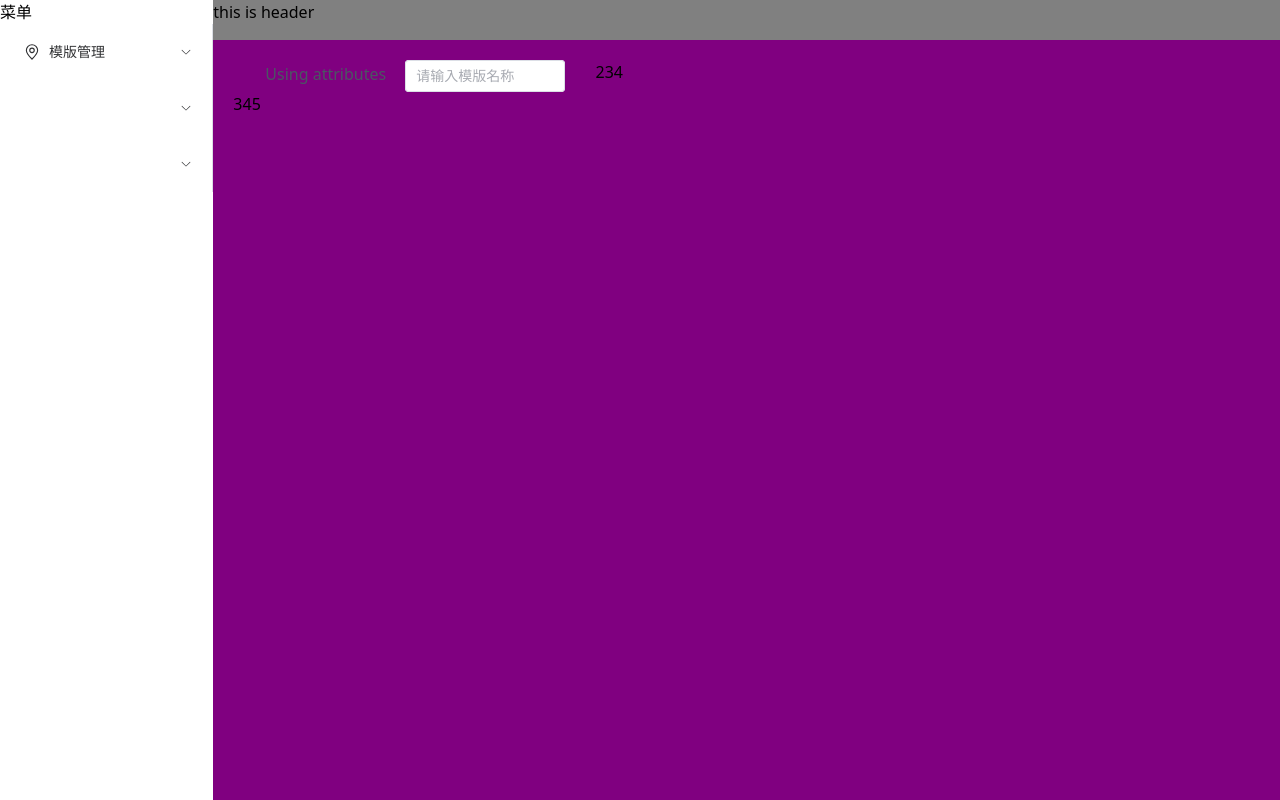
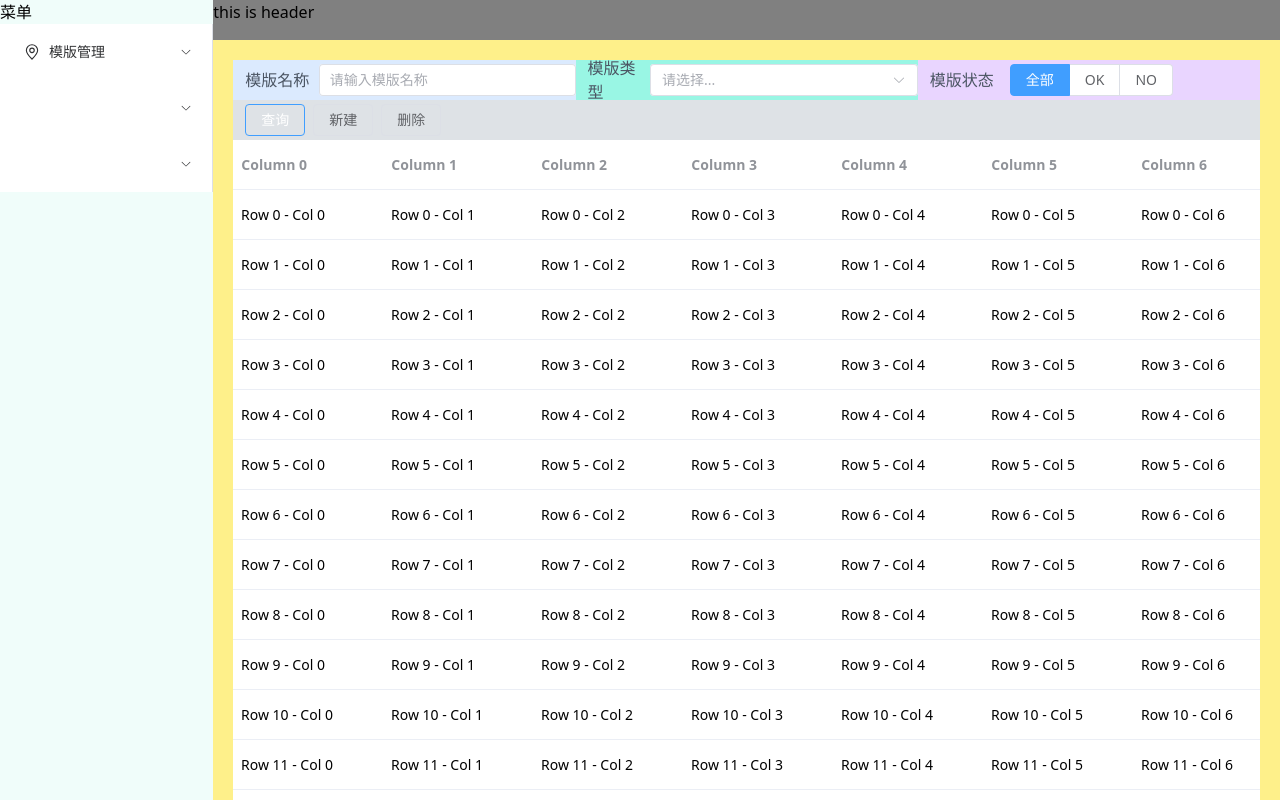
Before and after one commit to edilyxin/tts_web_app, a Vue app: page / in a window 1280 px wide. Shown: the top 800 px of the page. Built offline with nearby package versions, Linux system fonts and the light colour scheme.

Commit message:
添加一个表格

```diff
--- a/components.d.ts
+++ b/components.d.ts
@@ -9,14 +9,22 @@ export {}
 
 declare module '@vue/runtime-core' {
   export interface GlobalComponents {
+    ElAutoResizer: typeof import('element-plus/es')['ElAutoResizer']
     ElButton: typeof import('element-plus/es')['ElButton']
     ElCol: typeof import('element-plus/es')['ElCol']
     ElIcon: typeof import('element-plus/es')['ElIcon']
     ElInput: typeof import('element-plus/es')['ElInput']
     ElMain: typeof import('element-plus/es')['ElMain']
     ElMenu: typeof import('element-plus/es')['ElMenu']
+    ElOption: typeof import('element-plus/es')['ElOption']
+    ElRadioButton: typeof import('element-plus/es')['ElRadioButton']
+    ElRadioGroup: typeof import('element-plus/es')['ElRadioGroup']
     ElRow: typeof import('element-plus/es')['ElRow']
+    ElS: typeof import('element-plus/es')['ElS']
+    ElSelect: typeof import('element-plus/es')['ElSelect']
+    ElSpace: typeof import('element-plus/es')['ElSpace']
     ElSubMenu: typeof import('element-plus/es')['ElSubMenu']
+    ElTableV2: typeof import('element-plus/es')['ElTableV2']
     HelloWorld: typeof import('./src/components/HelloWorld.vue')['default']
     IconCommunity: typeof import('./src/components/icons/IconCommunity.vue')['default']
     IconDocumentation: typeof import('./src/components/icons/IconDocumentation.vue')['default']
--- a/src/components/Main.vue
+++ b/src/components/Main.vue
@@ -1,8 +1,8 @@
 <template>
-  <el-row>
+  <el-row class="max-h-[calc(100%+1rem)] bg-teal-50">
     <el-col :span="4">
       <h5>菜单</h5>
-      <el-menu default-active="1" class="el-menu-vertical-demo" @open="handleOpen" @close="handleClose">
+      <el-menu default-active="1" @open="handleOpen" @close="handleClose">
         <el-sub-menu index="1">
           <template #title>
             <el-icon>
@@ -10,7 +10,7 @@
             </el-icon>
             <span>模版管理</span>
           </template>
-          1111</el-sub-menu>
+        </el-sub-menu>
         <el-sub-menu index="2">2222</el-sub-menu>
         <el-sub-menu index="3">3333</el-sub-menu>
       </el-menu>
@@ -20,16 +20,55 @@
         <!-- 头部 -->
         this is header
       </div>
-      <el-main height="100vh" class="content">
+      <el-main height="100vh" class="bg-yellow-200">
         <!-- Main content -->
+        <!-- <el-space wrap fill> -->
         <el-row>
-          <el-col class="ml-5" :span="8" :offset="0">
-            <span class="ml-3 w-35 text-gray-600 inline-flex items-center">Using attributes</span>
-            <el-input class="w-40" v-model="input" placeholder="请输入模版名称" size="normal" clearable @change="" />
+          <el-col class=" bg-blue-100 h-10 items-center inline-flex" :span="8" :offset="0">
+            <span class="ml-3 w-20 text-gray-600">模版名称</span>
+            <el-input class="w-70" v-model="input" placeholder="请输入模版名称" size="normal" clearable @change="" />
           </el-col>
-          <el-col :span="8" :offset="0">234</el-col>
-          <el-col :span="8" :offset="0">345</el-col>
+          <el-col class="bg-teal-200 h-10 items-center inline-flex" :span="8" :offset="0"><span
+              class="ml-3 w-20 text-gray-600">模版类型</span>
+            <el-select v-model="value" placeholder="请选择...">
+              <el-option v-for="item in options" :key="item.value" :label="item.label" :value="item.value" />
+            </el-select> </el-col>
+          <el-col class="bg-purple-200 h-10 items-center inline-flex" :span="8" :offset="0"><span
+              class="ml-3 w-20 text-gray-600">模版状态</span>
+            <el-radio-group v-model="radio2">
+              <el-radio-button label="全部" />
+              <el-radio-button label="OK" />
+              <el-radio-button label="NO" />
+            </el-radio-group></el-col>
         </el-row>
+        <el-row class="bg-light-800">
+          <el-col :offset="0" class="h-10 items-center inline-flex">
+            <span class="ml-3 w-20 text-gray-600">
+              <el-space warp>
+                <el-button type="primary" size="default" @click="">
+                  查询
+                </el-button>
+                <el-button type="default" size="default" @click="">
+                  新建
+                </el-button>
+                <el-button type="default" size="default" @click="">
+                  删除
+                </el-button>
+              </el-space>
+            </span>
+          </el-col>
+        </el-row>
+        <el-row class="h-screen">
+          <el-col>
+            <el-auto-resizer>
+              <template #default="{ height, width }">
+              <el-table-v2 :height="height" :width="width" :columns="columns" :data="data" fixed/>
+              </template>
+            </el-auto-resizer>
+          </el-col>
+        </el-row>
+
+        <!-- </el-space> -->
       </el-main>
     </el-col>
   </el-row>
@@ -50,12 +89,67 @@ import {
 
 import { ref } from 'vue';
 const input = ref('')
+const value = ref('')
+const radio2 = ref('全部')
+const size = ref(5)
 const handleOpen = (key: string, keyPath: string[]) => {
   console.log(key, keyPath)
 }
 const handleClose = (key: string, keyPath: string[]) => {
   console.log(key, keyPath)
 }
+
+const options = [
+  {
+    value: 'Option1',
+    label: 'Option1',
+  },
+  {
+    value: 'Option2',
+    label: 'Option2',
+  },
+  {
+    value: 'Option3',
+    label: 'Option3',
+  },
+  {
+    value: 'Option4',
+    label: 'Option4',
+  },
+  {
+    value: 'Option5',
+    label: 'Option5',
+  },
+]
+const generateColumns = (length = 10, prefix = 'column-', props?: any) =>
+  Array.from({ length }).map((_, columnIndex) => ({
+    ...props,
+    key: `${prefix}${columnIndex}`,
+    dataKey: `${prefix}${columnIndex}`,
+    title: `Column ${columnIndex}`,
+    width: 150,
+  }))
+
+const generateData = (
+  columns: ReturnType<typeof generateColumns>,
+  length = 200,
+  prefix = 'row-'
+) =>
+  Array.from({ length }).map((_, rowIndex) => {
+    return columns.reduce(
+      (rowData, column, columnIndex) => {
+        rowData[column.dataKey] = `Row ${rowIndex} - Col ${columnIndex}`
+        return rowData
+      },
+      {
+        id: `${prefix}${rowIndex}`,
+        parentId: null,
+      }
+    )
+  })
+
+const columns = generateColumns(10)
+const data = generateData(columns, 1000)
 </script>
 
 <style scoped>
```
Also changed, not shown: 2 other files (tests, documents, lock files or other folders).
